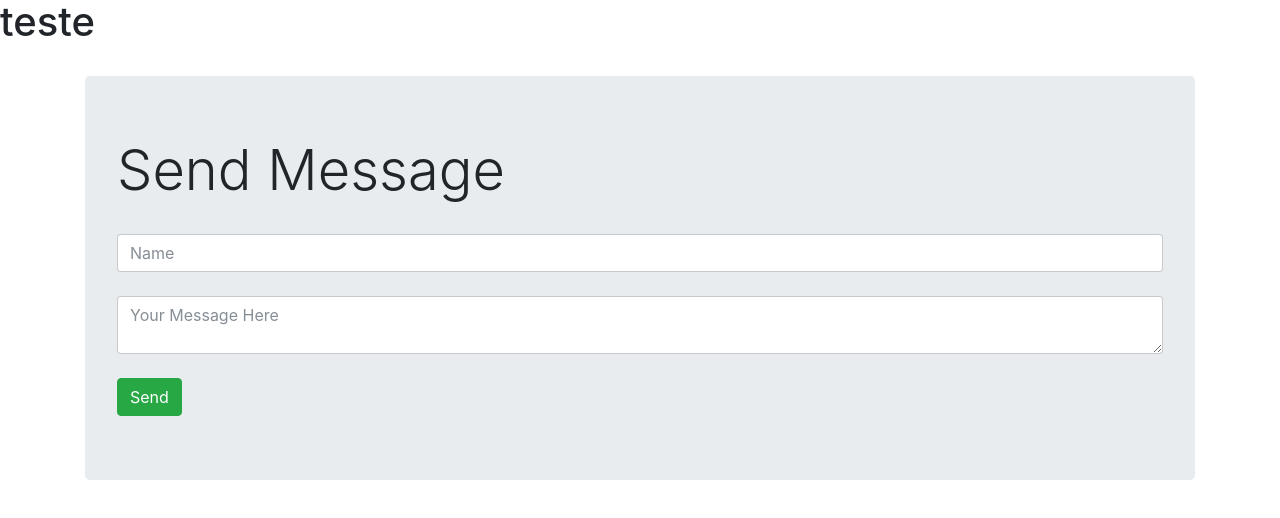
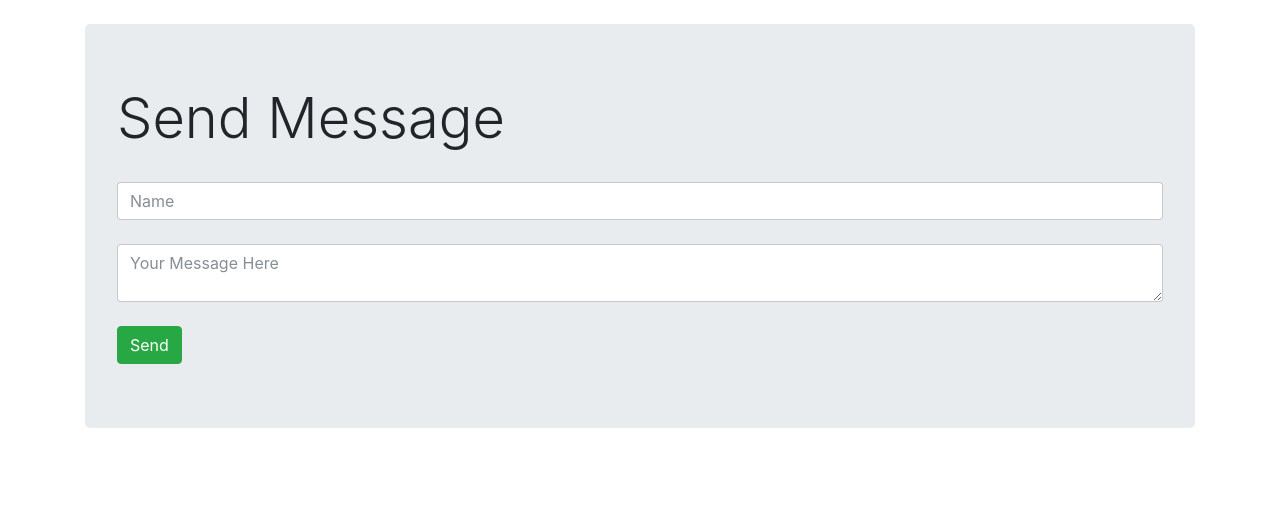
Before and after one commit to daniloinfo/ezops-test-edson.santos, a website: page index.html in a window 1280 px wide. Drawn offline with nearby package versions, Linux system fonts and the light colour scheme; no server answers.

Commit message:
ajuste no index

```diff
--- a/index.html
+++ b/index.html
@@ -1,7 +1,7 @@
 <!DOCTYPE html>
 <html>
 <head>
-  <title>My First Node App</title>
+  <title>Chat Application Edson Santos</title>
   <link rel="stylesheet" href="https://maxcdn.bootstrapcdn.com/bootstrap/4.0.0-beta/css/bootstrap.min.css" integrity="sha384-/Y6pD6FV/Vv2HJnA6t+vslU6fwYXjCFtcEpHbNJ0lyAFsXTsjBbfaDjzALeQsN6M" crossorigin="anonymous">
   <script src="https://code.jquery.com/jquery-3.2.1.min.js" crossorigin="anonymous"></script>
   <script src="https://cdnjs.cloudflare.com/ajax/libs/popper.js/1.11.0/umd/popper.min.js" integrity="sha384-b/U6ypiBEHpOf/4+1nzFpr53nxSS+GLCkfwBdFNTxtclqqenISfwAzpKaMNFNmj4" crossorigin="anonymous"></script>
@@ -9,7 +9,6 @@
   <script src="/socket.io/socket.io.js"></script>
 </head>
 <body>
-  <h1>teste</h1>
   <div class="container">
     <br>
     <div class="jumbotron">
```
